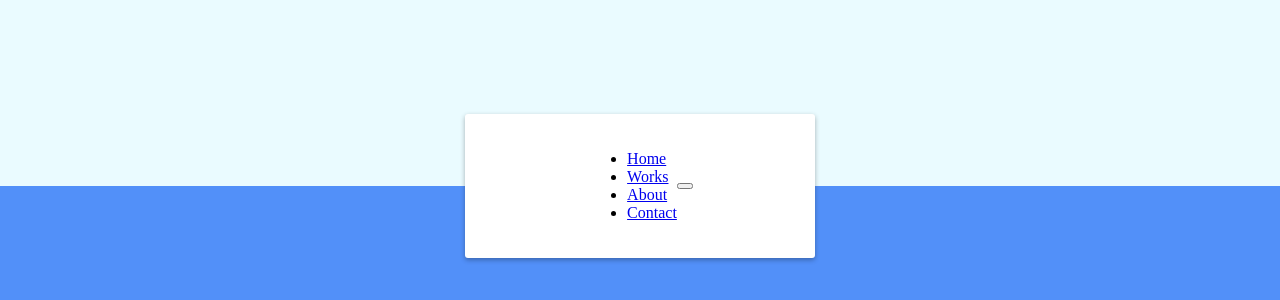
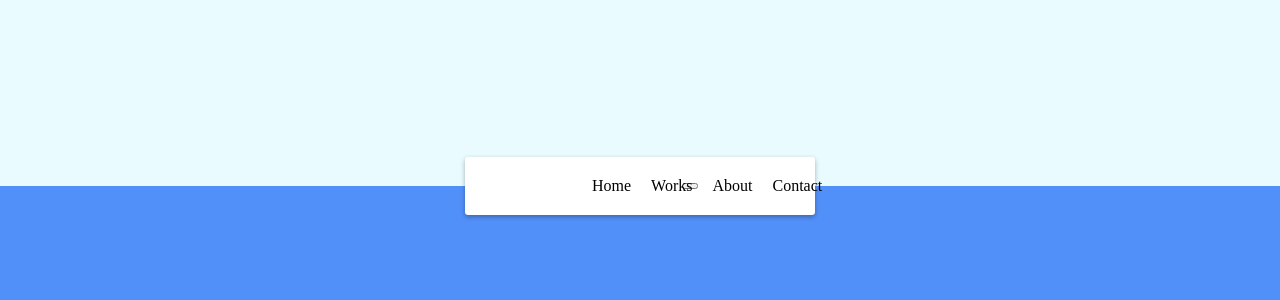
Before and after one commit to ZbigniewKulczynski1984/Animated_navigation, a plain HTML site: page index.html in a window 1280 px wide. Shown: the part 214-514 px from the top of the page. Drawn offline with Linux system fonts and the light colour scheme; a web font is replaced by a local one.

Commit message:
ul styled

```diff
--- a/css/style.css
+++ b/css/style.css
@@ -30,3 +30,34 @@ nav {
 nav.active {
     width: 350px;
 }
+
+nav ul {
+    display: flex;
+    list-style-type: none;
+    padding: 0;
+    margin: 0;
+    width: 0;
+    transition: width 0.6s linear;
+}
+
+nav.active ul {
+    width: 100px;
+}
+
+nav ul li {
+    transform: rotateY(0deg);
+    opacity: 0;
+    transition: transform 0.6s linear, opacity 0.6s linear;
+}
+
+nav.active ul li {
+    opacity: 1;
+    transform: rotateY(360deg);
+}
+
+nav ul a {
+    position: relative;
+    color: #000;
+    text-decoration: none;
+    margin: 0 10px;
+}
```
